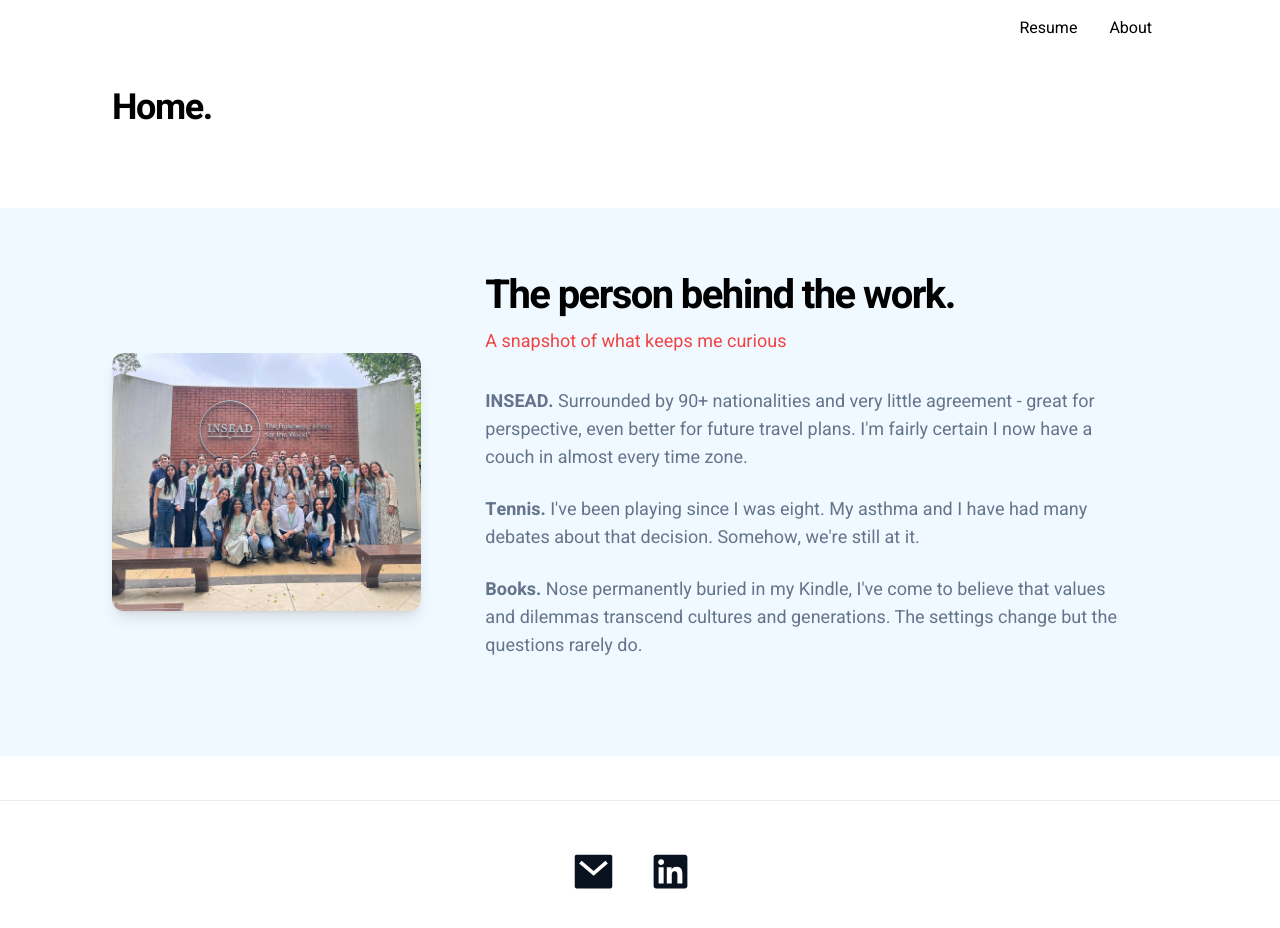
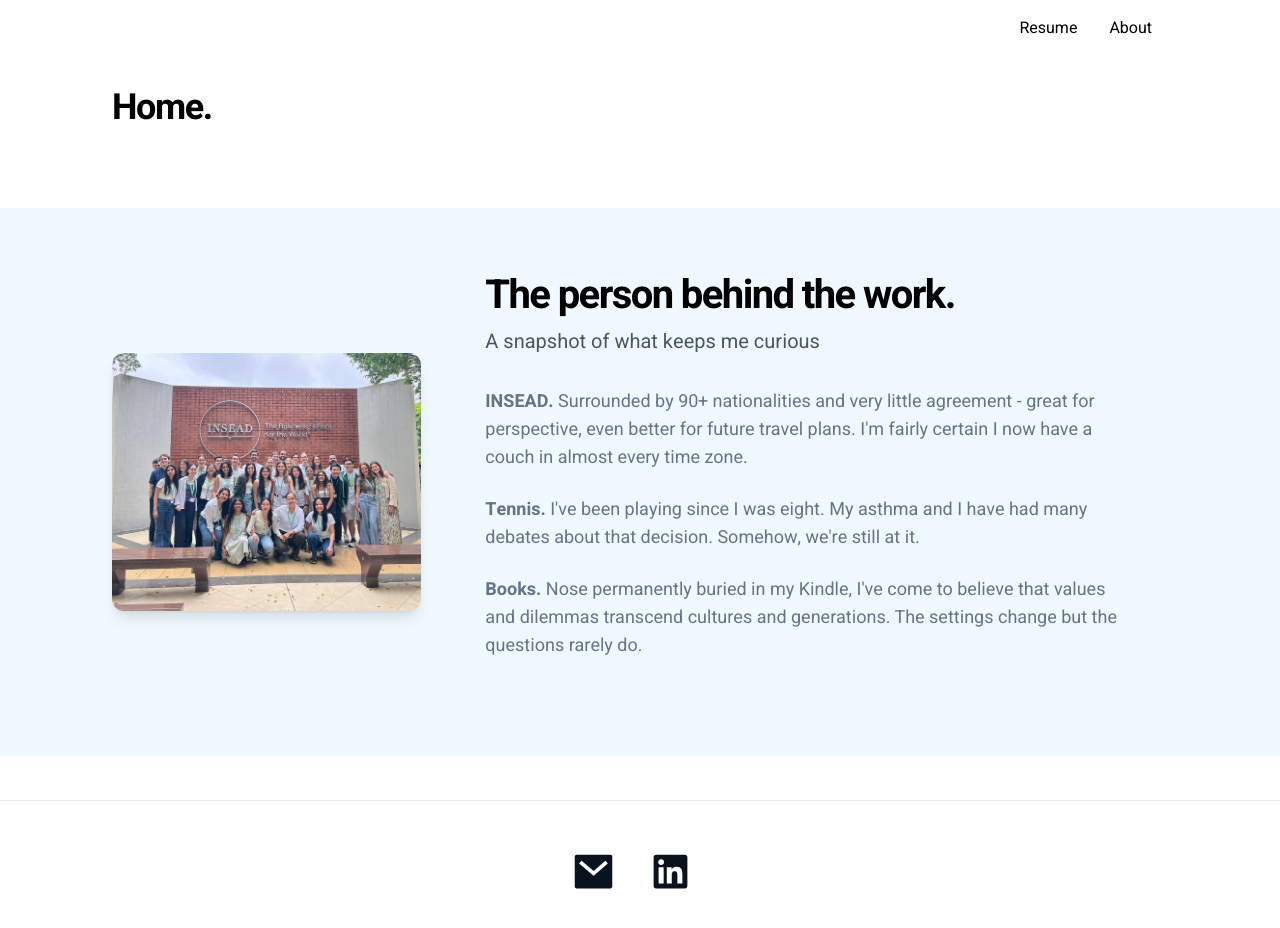
Before and after one commit to SanaOberoi/My-Portfolio, a Next.js app: page /about in a window 1280 px wide. Shown: the top 928 px of the page. Built offline with nearby package versions, Linux system fonts and the light colour scheme.

Commit message:
snaphot1

```diff
--- a/pages/about.js
+++ b/pages/about.js
@@ -25,7 +25,7 @@ const About = () => {
 <h1 className="text-4xl lg:text-5xl font-bold tracking-tighter leading-tight mb-2">
   The person behind the work.
 </h1>
-<p className="text-lg text-red-500 font-medium mb-8">
+<p className="text-xl text-gray-600 mb-8">
   A snapshot of what keeps me curious
 </p>
 <p className="text-lg text-slate-500 mb-6">
```
